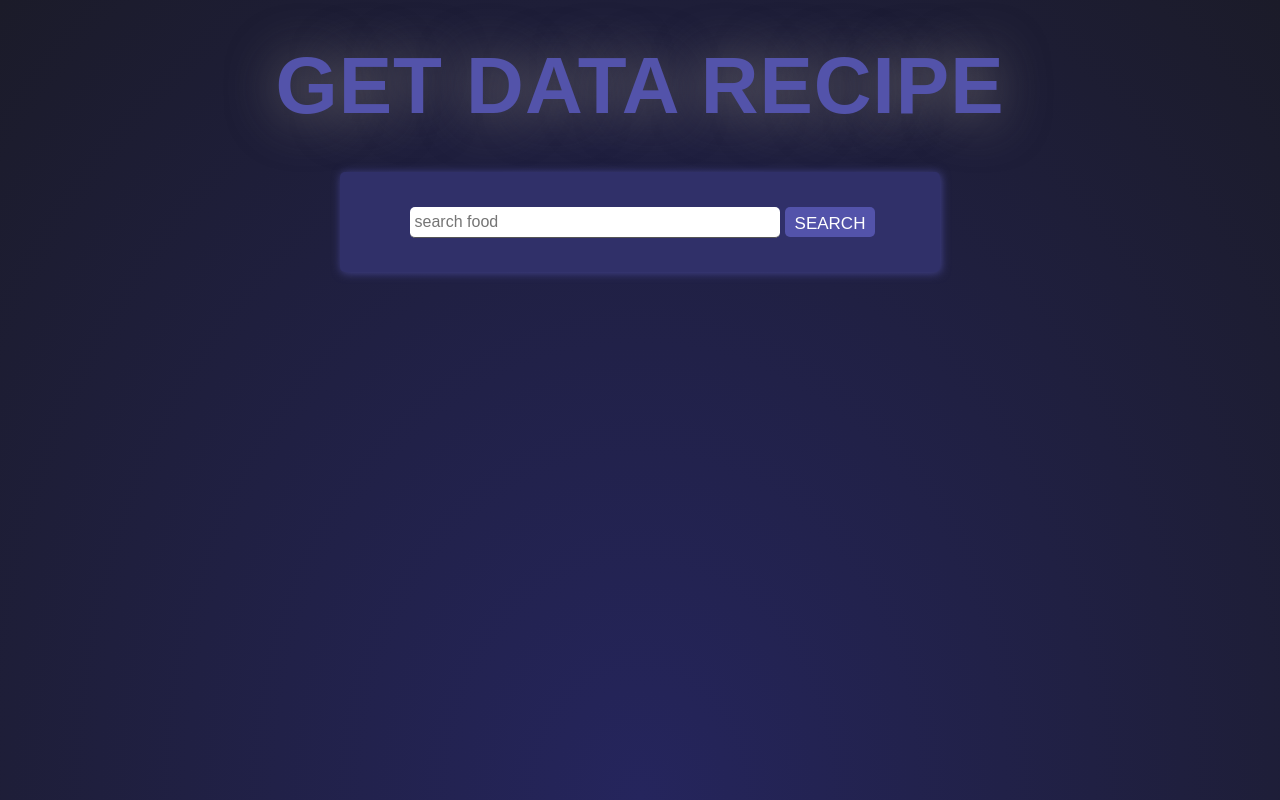
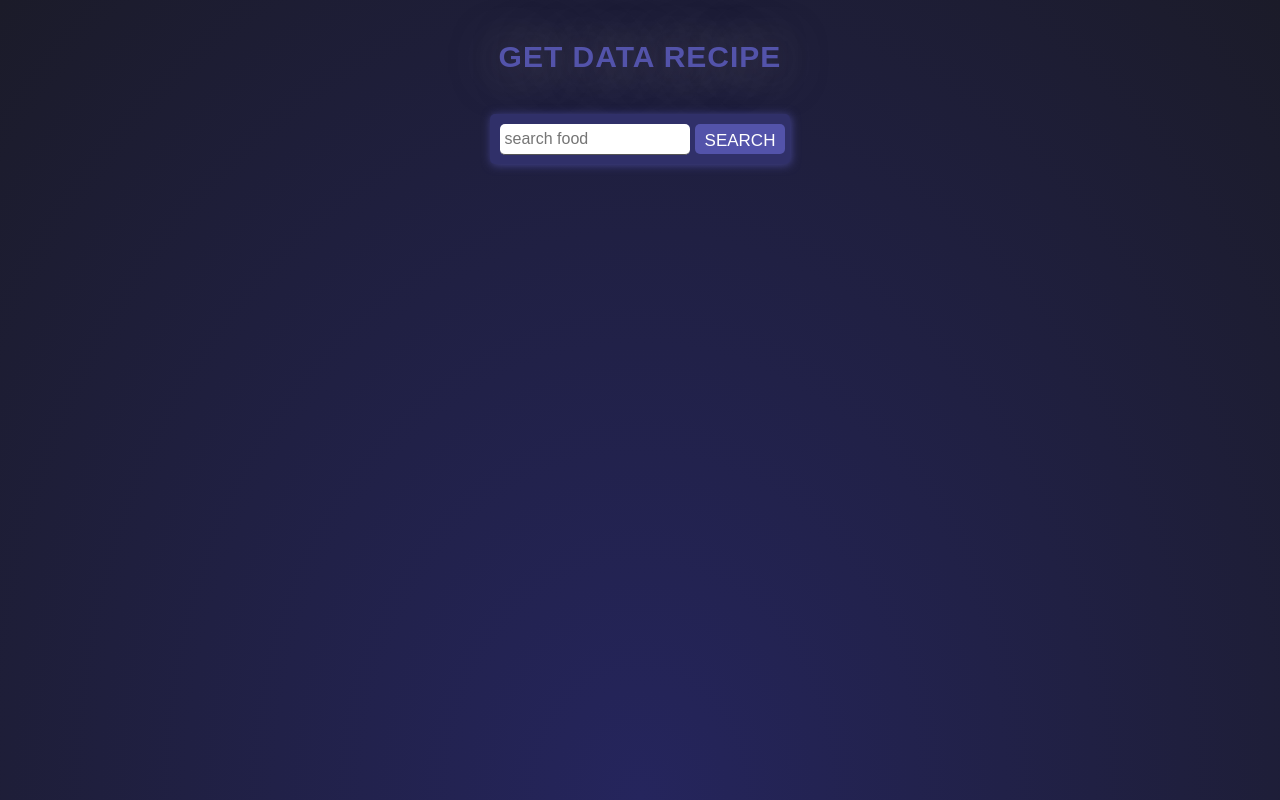
Before and after one commit to PiotrKrzaczkowski/react-recipe-app, a React (Create React App) app: page / in a window 1280 px wide. Built offline with nearby package versions, Linux system fonts and the light colour scheme; a web font is replaced by a local one.

Commit message:
adjusted mq

```diff
--- a/src/App.css
+++ b/src/App.css
@@ -23,13 +23,15 @@ html {
 }
 
 .App {
+  width: 100%;
+  height: 100%;
   display: flex;
   flex-direction: column;
   align-items: center;
 }
 
 h1 {
-  font-size: 8rem;
+  font-size: 3rem;
   letter-spacing: 0.1rem;
   color: rgb(83, 83, 170);
   text-shadow: 0 0.2rem 5rem rgb(119, 115, 115);
@@ -38,8 +40,8 @@ h1 {
 }
 
 .search-form {
-  width: 60rem;
-  height: 10rem;
+  width: 300px;
+  height: 50px;
   display: flex;
   justify-content: center;
   align-items: center;
@@ -81,13 +83,6 @@ h1 {
   padding: 0 0.5rem;
   width: 60%;
   color: #555;
-}
-
-.search-form input[type="submit"] {
-  width: 25%;
-  text-transform: uppercase;
-  background-color: #40b48e;
-  color: #fff;
 }
 
 .recipes {
@@ -174,3 +169,14 @@ h1 {
   color: #40b48e;
   font-size: 1.3rem;
 }
+
+@media (min-width: 768px) {
+  .recipe {
+    width: 230px;
+  }
+}
+@media (min-width: 1024px) {
+  .recipe {
+    width: 300px;
+  }
+}
```
